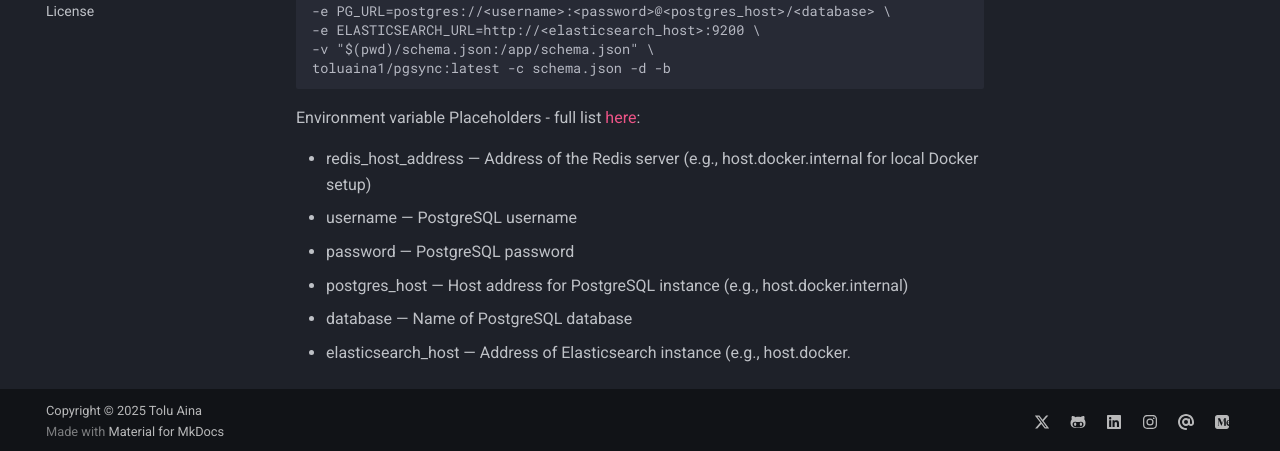
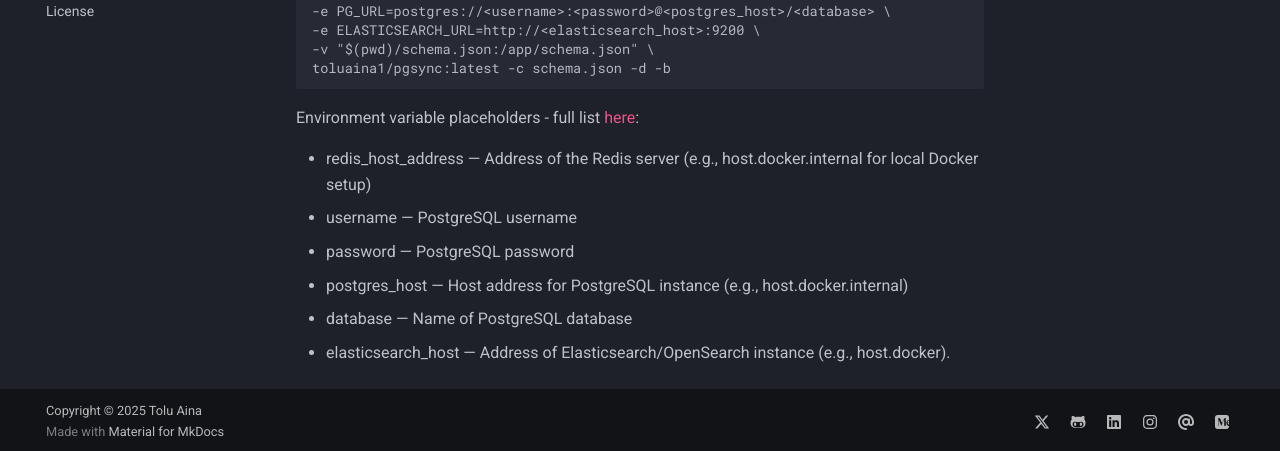
Before and after one commit to toluaina/toluaina.github.io, an MkDocs documentation site: the page built from docs/getting-started/docker.md, in a window 1280 px wide and 958 px high. Shown: the part 504-955 px from the top of the window. Built offline with MkDocs 1.6.1 and Material for MkDocs 9.7.7, drawn with Linux system fonts in a browser that asks for light colours; comment, search, counter and statistics services are not loaded.

Commit message:
updated documentation

````diff
--- a/docs/getting-started/docker.md
+++ b/docs/getting-started/docker.md
@@ -22,11 +22,11 @@ To start all services with Docker, follow these steps:
   toluaina1/pgsync:latest -c schema.json -d -b
   ```
 
-Environment variable Placeholders - full list [here](https://pgsync.com/env-vars):
+Environment variable placeholders - full list [here](https://pgsync.com/env-vars):
 
 - redis_host_address — Address of the Redis server (e.g., host.docker.internal for local Docker setup)
 - username — PostgreSQL username
 - password — PostgreSQL password
 - postgres_host — Host address for PostgreSQL instance (e.g., host.docker.internal)
 - database — Name of PostgreSQL database
-- elasticsearch_host — Address of Elasticsearch instance (e.g., host.docker.
+- elasticsearch_host — Address of Elasticsearch/OpenSearch instance (e.g., host.docker).
````
